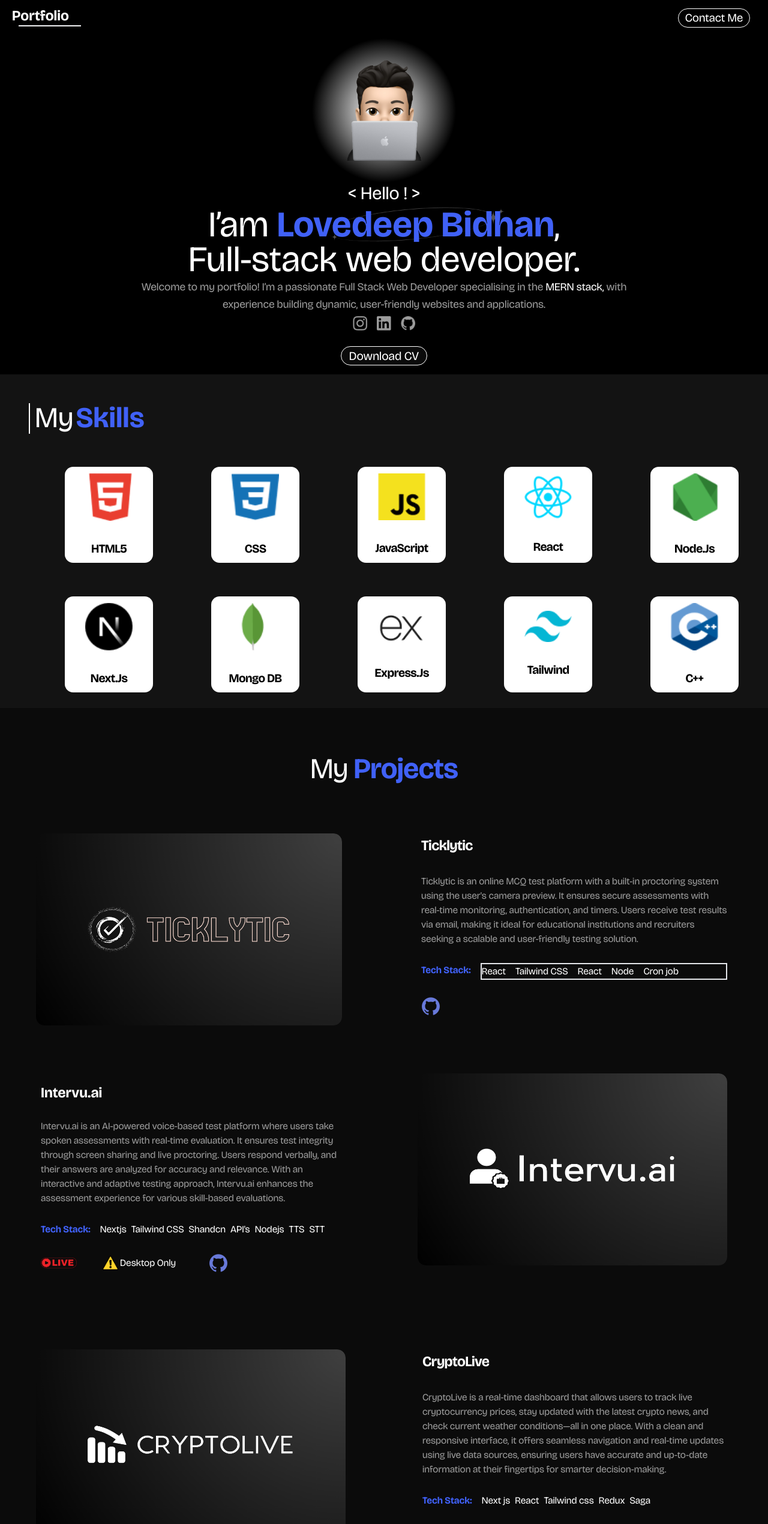
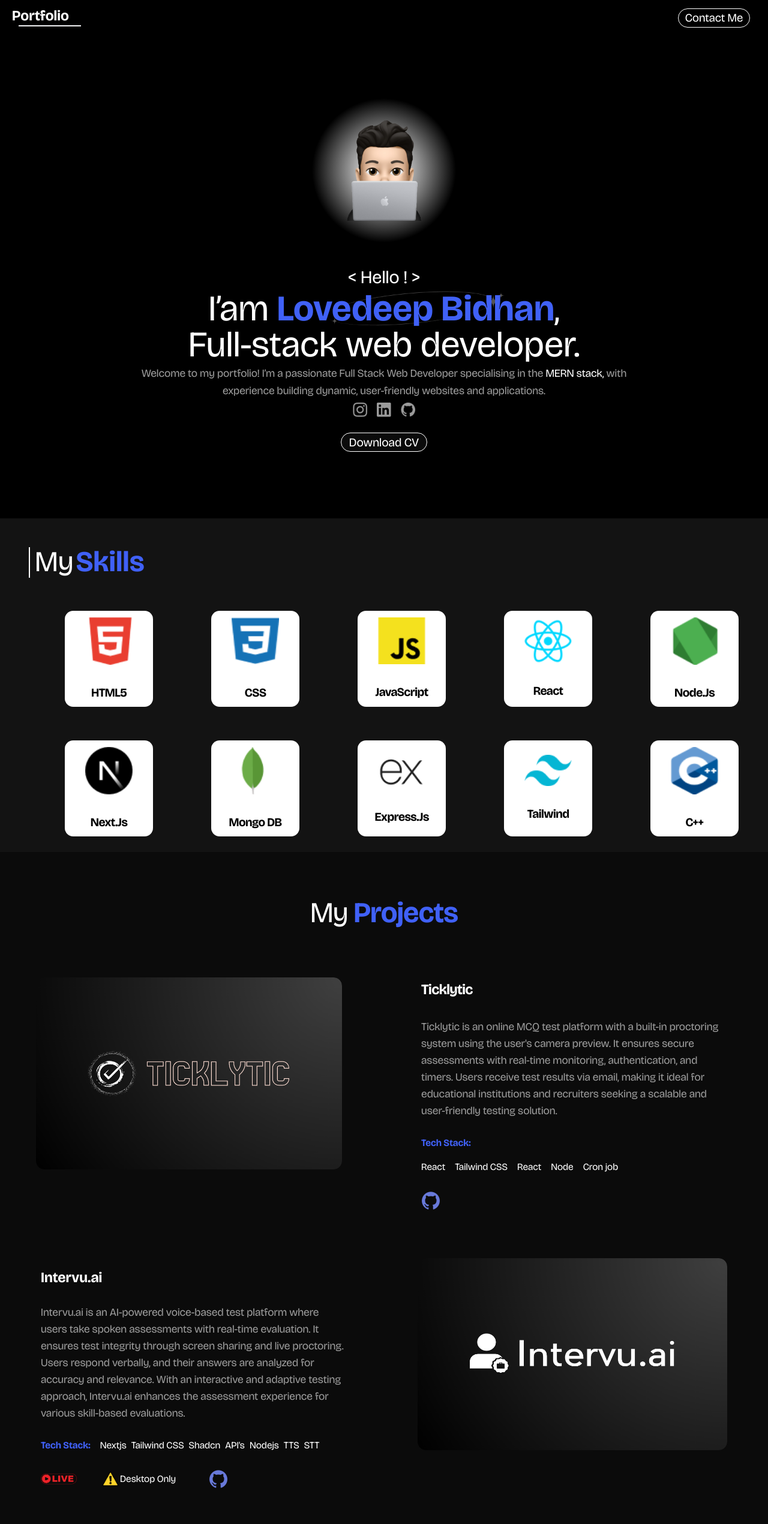
Before and after one commit to Lovedeep24/myPortfolio, a React app: page / in a window 1280 px wide. Shown: the top 2540 px of the page at 60% size. Built offline with nearby package versions, Linux system fonts and the light colour scheme; the HTML template or start-up script is replaced by a standard one.

Commit message:
minor bug fixes

```diff
--- a/src/Components/Body1.jsx
+++ b/src/Components/Body1.jsx
@@ -10,9 +10,9 @@
 export default function Body1() {
   return (
     <>
-     <div className="w-full bg-black h-auto ">
-        <div className="flex flex-col justify-centre items-center bg-black">
-            <div className=" overflow-hidden mx-auto h-58 w-60 sm:w-48 sm:h-48 lg:w-60 lg:h-60 flex justify-center items-center  rounded-full bg-[radial-gradient(50%_50%_at_50%_50%,_#FFF_10%,_rgba(67,_67,_67,_0.00)_100%)]">
+     <div className="w-full bg-black flex items-center justify-center  h-[100vh] ">
+        <div className="flex flex-col gap-y-10 justify-centre items-center bg-black">
+            <div className=" overflow-hidden mx-auto  h-58 w-60 sm:w-48 sm:h-48 lg:w-60 lg:h-60 flex justify-center items-center  rounded-full bg-[radial-gradient(50%_50%_at_50%_50%,_#FFF_10%,_rgba(67,_67,_67,_0.00)_100%)]">
                 <div className="p-4 h-50 w-50">
                      <img src={portfilioImg} alt="portfolio" className="w-full h-full object-contain"/>
                 </div>
@@ -21,7 +21,7 @@
                  <p className="text-white text-2xl sm:text-3xl font-medium">
                   {'< Hello ! >'}
                   </p>
-                 <p className=" text-white text-3xl sm:text-5xl md:text-6xl font-medium leading-[3.5rem] ">
+                 <p className=" text-white text-3xl sm:text-5xl md:text-6xl font-medium ">
                  I’am <span className="inline-block text-[#4061F7]  text-3xl sm:text-5xl md:text-6xl font-extrabold bg-contain bg-center bg-no-repeat"  style={{ backgroundImage: `url(${Starbg})` }}>Lovedeep Bidhan</span>,<br></br> Full-stack web developer.
                  </p>
                  <p className="w-full sm:w-[64%] text-[#9B9B9B] text-center sm:text-lg text-[1rem] font-light leading-relaxed">
--- a/src/Components/Contact.jsx
+++ b/src/Components/Contact.jsx
@@ -94,11 +94,11 @@
              >
             <div className='ml-17 flex flex-col gap-3 mt-4' >
                 <h1  className="text-white text-5xl font-extrabold">Get in Touch</h1>
-                <p className="text-[#9B9B9B] mt-[10%] text-base font-normal leading-[1.5rem] tracking-[0.02rem]">I seek to push the limits of creativity to create high-engaging,
+                <p className="text-[#9B9B9B] mt-[10%] text-lg font-normal leading-[1.5rem] tracking-[0.02rem]">I seek to push the limits of creativity to create high-engaging,
                  user-friendly, and memorable interactive experiences.
                  </p>
-                 <div className='flex flex-col gap-2 border-2 w-auto'>
-                 <p className="text-white mt-[6%] text-[1.75rem] font-semibold border-2 ">lovedeep24253@gmail.com</p>
+                 <div className='flex flex-col gap-2  w-auto'>
+                 <p className="text-white mt-[6%] text-[1.75rem] font-semibold ">lovedeep24253@gmail.com</p>
                  <p className="text-white text-[1.75rem] font-semibold leading-[2rem] tracking-[-0.035rem]">8295035820</p>
                  </div>
             </div>
--- a/src/Components/Projects.jsx
+++ b/src/Components/Projects.jsx
@@ -47,13 +47,13 @@
             >
               {/* <h1>03</h1> */}
               <p className="text-white text-2xl font-bold leading-10 tracking-tight">Ticklytic</p>
-              <div className='flex flex-col gap-7 w-full'>
-              <p className="text-[#9B9B9B] text-base text-wrap font-normal">
+              <div className='flex flex-col gap-7 w-full '>
+              <p className="text-[#9B9B9B] text-lg text-wrap font-normal">
               Ticklytic is an online MCQ test platform with a built-in proctoring system using the user's camera preview. It ensures secure assessments with real-time monitoring, authentication, and timers. Users receive test results via email, making it ideal for educational institutions and recruiters seeking a scalable and user-friendly testing solution.
               </p>
-              <div className=' w-full flex text-white gap-4'>
+              <div className=' w-full flex flex-wrap text-white gap-4'>
                 <p className='text-[#4061F7] w-auto whitespace-nowrap font-bold'>Tech Stack:</p>
-                <ul className='flex w-full text-wrap border-2 gap-2 lg:gap-4 text-white '>
+                <ul className='flex w-full gap-4 flex-wrap text-white '>
                   <li>React</li>
                   <li>Tailwind CSS</li>
                   <li>React</li>
@@ -65,10 +65,6 @@
               <a href='https://github.com/Lovedeep24/Ticklytic.git' target="_blank" className='h-8 w-8'>
                 <img src={gitLogo} alt="Github" className="h-full w-full object-contain"/>
                 </a>
-              {/* <a href='' target="_blank" className='h-8 w-15'> */}
-                {/* <img src={liveBtn} alt="Live" className="h-full w-full object-contain"/> */}
-                {/* </a> */}
-
               </a>
               </div>
             </motion.div>
@@ -76,33 +72,33 @@
 
 
 {/* /////////////////////////////////////////-----------------------------------------/ */}
-        <div className='flex flex-col-reverse sm:flex-row gap:10 sm:gap-30 w-full h-auto'>
+        <div className='flex flex-col-reverse sm:flex-row lg:gap:10 sm:gap-30 w-full h-auto'>
             <motion.div
-              className="flex flex-col pt-4 pl-2 items-start sm:gap-7 self-stretch h-[100%] sm:w-[45%] w-[80%] rounded-xl overflow-hidden"
+              className="flex flex-col pt-4 pl-2 items-start sm:gap-7 self-stretch h-[100%] sm:w-[45%] w-[80%] rounded-xl"
               initial="hidden"
               whileInView="visible"
               viewport={{ once: true, amount: 0.2 }}
               variants={slideInLeft}
             >
-              {/* <h1 className='sm:hidden'>01</h1> */}
+
               <p className="text-white text-xl lg:text-2xl font-bold">Intervu.ai</p>
-              <div className='flex flex-col gap-7'>
-              <p className="text-[#9B9B9B] text-base font-normal">
+          <div className='flex flex-col gap-7 w-full'>
+             <p className="text-[#9B9B9B] text-lg  flex font-normal">
               Intervu.ai is an AI-powered voice-based test platform where users take spoken assessments with real-time evaluation. It ensures test integrity through screen sharing and live proctoring. Users respond verbally, and their answers are analyzed for accuracy and relevance. With an interactive and adaptive testing approach, Intervu.ai enhances the assessment experience for various skill-based evaluations.
               </p>
-              <div className='w-auto flex text-white gap-4'>
-                <p className='text-[#4061F7] w-auto whitespace-nowrap font-bold'>Tech Stack:</p>
-                <ul className='flex w-auto gap-2 text-white whitespace-nowrap'>
+              <div className='text-white gap-4 flex-wrap flex w-full'>
+                <p className='text-[#4061F7] whitespace-nowrap font-bold'>Tech Stack:</p>
+                <ul className='flex flex-wrap gap-2 text-white'>
                   <li>Nextjs</li>
                   <li>Tailwind CSS</li>
-                  <li>Shandcn</li>
+                  <li>Shadcn</li>
                   <li>API's</li>
                   <li>Nodejs</li>
                   <li>TTS</li>
                   <li>STT</li>
                 </ul>
               </div>
-              <a className="flex w-full h-auto md:gap-10 gap-5 ">
+              <div className="flex w-full h-auto sm:gap-5 lg:gap-10 ">
                 <a href='https://intervu-ai-beige.vercel.app/' target="_blank" className='h-8 w-15'>
                 <img src={liveBtn} alt="Live" className="h-full w-full object-contain"/>
                 </a>
@@ -112,10 +108,10 @@
                   <span className='text-white pt-1'>Desktop Only</span>
                 </div>
 
-                <a href='https://github.com/Lovedeep24/intervu.ai.git' target="_blank" className='h-8 w-8'>
+                <a href='https://github.com/Lovedeep24/intervu.ai.git' target="_blank" className='h-8 w-8 '>
                 <img src={gitLogo} alt="Github" className="h-full w-full object-contain"/>
                 </a>
-              </a>
+              </div>
               </div>
 
             </motion.div>
@@ -141,7 +137,7 @@
               <img src={crypto} alt="Project 2" className="rounded-xl w-full h-full transition-transform duration-500 hover:[transform:perspective(1000px)_rotateY(10deg)_rotateX(-10deg)]"/>
             </motion.div>
           <motion.div
-              className=" flex flex-col items-start sm:gap-7 pl-2 self-stretch mt-12 h-[100%] sm:w-[45%] w-[80%] rounded-xl overflow-hidden"
+              className=" flex flex-col items-start sm:gap-7 pl-2 self-stretch mt-12 h-[100%] sm:w-[45%] w-[80%] rounded-xl "
               initial="hidden"
               whileInView="visible"
               viewport={{ once: true, amount: 0.2 }}
@@ -149,13 +145,13 @@
             >
               {/* <h1>02</h1> */}
               <p className="text-white text-2xl font-bold  leading-10 tracking-tight">CryptoLive</p>
-              <div className='flex flex-col gap-7'>
-              <p className="text-[#9B9B9B] text-base  font-normal">
+              <div className='flex flex-col gap-7 w-full'>
+              <p className="text-[#9B9B9B] text-lg text-wrap font-normal">
               CryptoLive is a real-time dashboard that allows users to track live cryptocurrency prices, stay updated with the latest crypto news, and check current weather conditions—all in one place. With a clean and responsive interface, it offers seamless navigation and real-time updates using live data sources, ensuring users have accurate and up-to-date information at their fingertips for smarter decision-making.
               </p>
-              <div className='w-auto flex text-white gap-4'>
+              <div className='w-auto flex flex-wrap text-white gap-4'>
                 <p className='text-[#4061F7] w-auto whitespace-nowrap font-bold'>Tech Stack:</p>
-                <ul className='flex w-auto flex-wrap gap-2 text-white whitespace-nowrap'>
+                <ul className='flex w-auto  gap-2 text-white flex-wrap'>
                   <li>Next js</li>
                   <li>React</li>
                   <li>Tailwind css</li>
```
